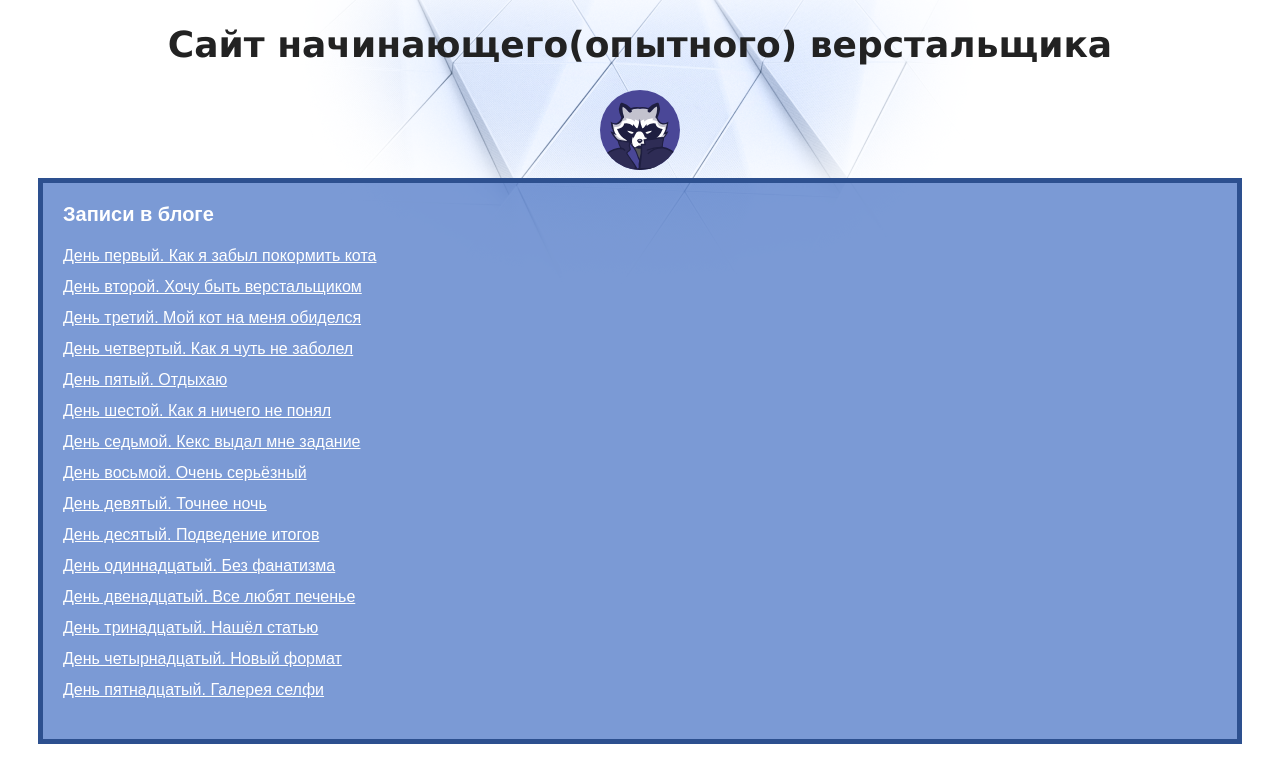
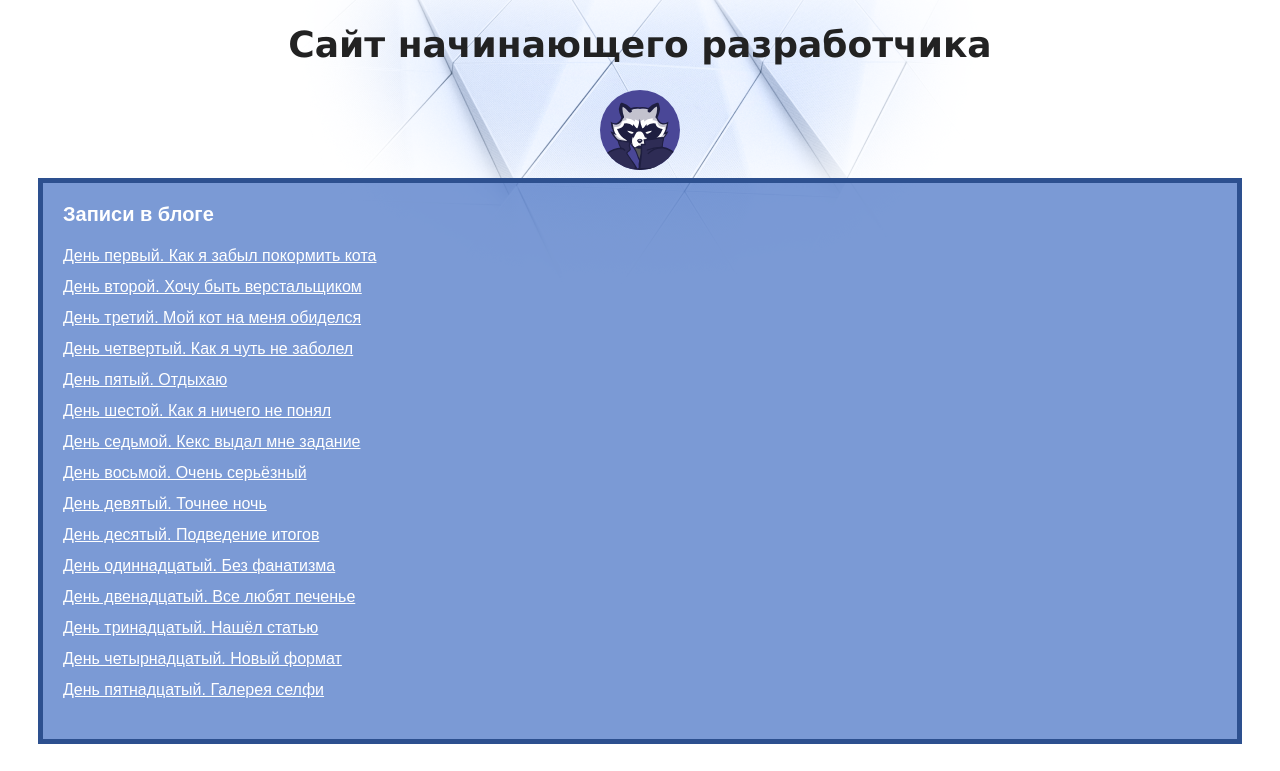
Before and after one commit to Maks3647/my-site, a plain HTML site: page index.html in a window 1280 px wide. Shown: the top 771 px of the page. Drawn offline with Linux system fonts and the light colour scheme.

Commit message:
измениня в заголовке2

```diff
--- a/index.html
+++ b/index.html
@@ -7,7 +7,7 @@
   </head>
   <body>
     <header>
-      <h1 class="page-title">Сайт начинающего(опытного) верстальщика</h1>
+      <h1 class="page-title">Сайт начинающего разработчика</h1>
     </header>
     <main>
       <div class="avatar-container">
```
